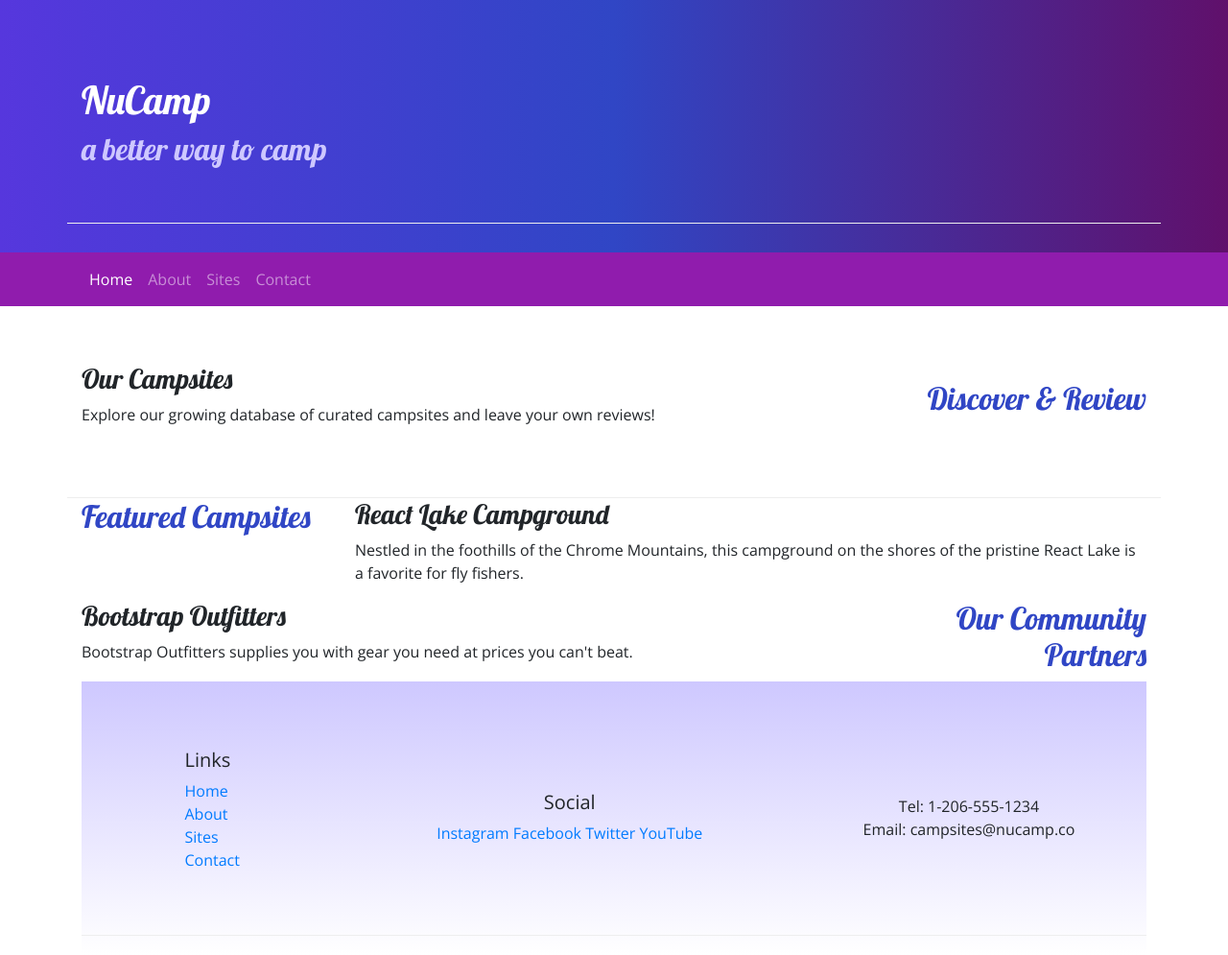
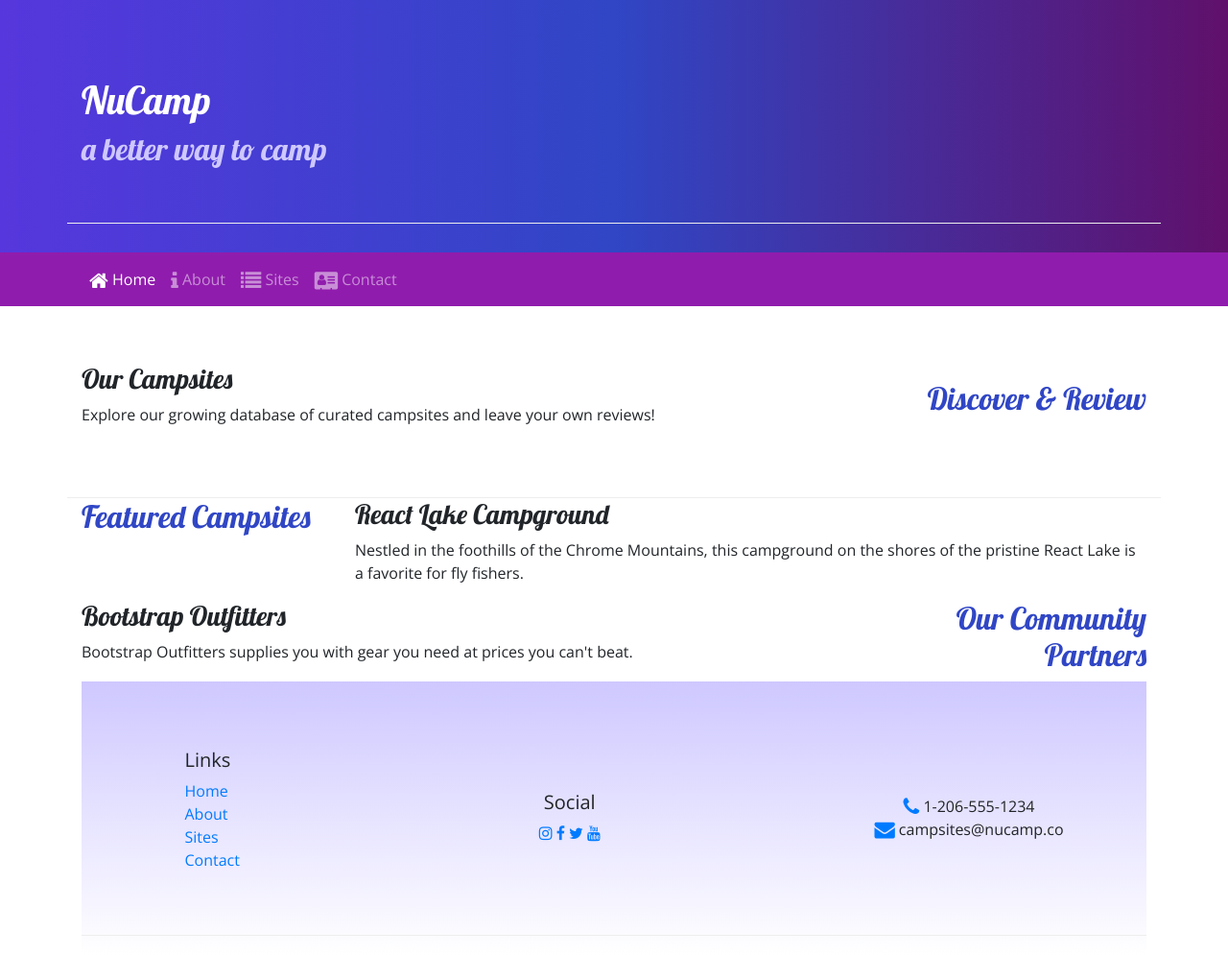
Before and after one commit to paderx01/Nucamp-Bootstrap, a website: page index.html in a window 1280 px wide. Shown: the whole page at 96% size. Drawn offline with nearby package versions, Linux system fonts and the light colour scheme.

Commit message:
Icon fonts

```diff
--- a/index.html
+++ b/index.html
@@ -40,10 +40,10 @@
         </button>
          <div class="collapse navbar-collapse" id="nucampNavCar">
         <ul class="navbar-nav">
-            <li class="nav-item active"><a class="nav-link" href="#">Home</a></li>
-            <li class="nav-item"><a class="nav-link" href="aboutus.html">About</a></li>
-            <li class="nav-item"><a class="nav-link" href="#">Sites</a></li>
-            <li class="nav-item"><a class="nav-link" href="#">Contact</a></li>
+            <li class="nav-item active"><a class="nav-link" href="#"><i class="fa fa-home fa-lg"></i> Home</a></li>
+                <li class="nav-item"><a class="nav-link" href="aboutus.html"><i class="fa fa-info fa-lg"></i> About</a></li>
+                <li class="nav-item"><a class="nav-link" href="#"><i class="fa fa-list fa-lg"></i> Sites</a></li>
+                <li class="nav-item"><a class="nav-link" href="#"><i class="fa fa-address-card fa-lg"></i> Contact</a></li>
         </ul>
          </div>
         </div>
@@ -96,14 +96,14 @@
                     </div>
                     <div class="col-6 col-sm-5 text-center">
                         <h5>Social</h5>
-                        <a href="http://instagram.com/">Instagram</a>
-                        <a href="http://facebook.com/">Facebook</a>
-                        <a href="http://twitter.com/">Twitter</a>
-                        <a href="http://youtube.com/">YouTube</a>
+                    <a href="http://instagram.com/"><i class="fa fa-instagram"></i></a>
+                    <a href="http://facebook.com/"><i class="fa fa-facebook"></i></a>
+                    <a href="http://twitter.com/"><i class="fa fa-twitter"></i></a>
+                    <a href="http://youtube.com/"><i class="fa fa-youtube"></i></a>
                     </div>
                     <div class="col-sm-4 text-center">
-                        Tel: 1-206-555-1234<br />
-                        Email: campsites@nucamp.co
+                        <i class="fa fa-phone fa-lg text-primary"></i> 1-206-555-1234<br />
+                        <i class="fa fa-envelope fa-lg text-primary"></i> campsites@nucamp.co
                     </div>
                </div>
             </div>
```
Also changed, not shown: aboutus.html (+8 -8 lines).
